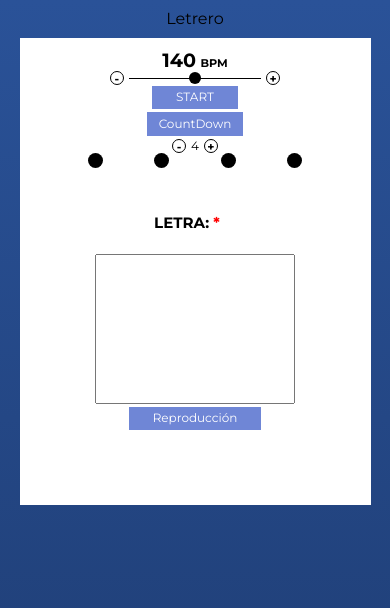
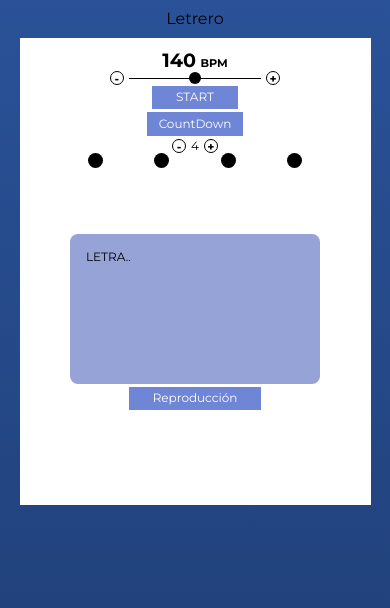
Before and after one commit to GaboBarukel/letrero, a plain HTML site: page index.html in a window 390 px wide. Drawn offline with nearby package versions, Linux system fonts and the light colour scheme.

Commit message:
some style added to the textarea

```diff
--- a/css/style.css
+++ b/css/style.css
@@ -209,18 +209,31 @@ input[type="range"]::-moz-range-track {
   flex-direction: column;
   align-items: center;
 }
-.input label {
-  text-align: center;
-  margin-right: 1rem;
-  font-weight: 700;
-  text-transform: uppercase;
-}
-.input span {
-  color: red;
-}
+
 .input textarea {
   padding: 1rem;
   resize: none;
+  border: none;
+  border-radius: 8px;
+  color: black;
+  background: #95a3d6;
+}
+
+.input textarea::placeholder {
+  text-align: left;
+  font-weight: 500;
+  text-transform: uppercase;
+  color: black;
+}
+
+textarea::-webkit-scrollbar {
+  width: 7px;
+}
+textarea::-webkit-scrollbar-track {
+  background-color: #5c6ca3;
+}
+textarea::-webkit-scrollbar-thumb {
+  background-color: #384e9d;
 }
 
 .input input[type="submit"] {
@@ -307,13 +320,14 @@ input[type="range"]::-moz-range-track {
   .text-container {
     height: 500px;
   }
-  .input label {
-    flex: 0 0 40px;
-    font-size: 30px;
-  }
   .input textarea {
+    font-size: 2em;
     height: 300px;
     width: 600px;
+  }
+  .input textarea::placeholder {
+    flex: 0 0 40px;
+    font-size: 1em;
   }
   .input input[type="submit"] {
     font-size: 30px;
@@ -392,13 +406,14 @@ input[type="range"]::-moz-range-track {
   .text-container {
     height: 300px;
   }
-  .input label {
-    flex: 0 0 40px;
-    font-size: 17px;
-  }
   .input textarea {
+    font-size: 1.2em;
     height: 200px;
     width: 400px;
+  }
+  .input textarea::placeholder {
+    flex: 0 0 40px;
+    font-size: 1em;
   }
   .input input[type="submit"] {
     font-size: 15px;
@@ -491,9 +506,14 @@ input[type="range"]::-moz-range-track {
     justify-content: center;
     align-items: center;
   }
-  .input label {
+  .input textarea {
+    font-size: 1em;
+    height: 180px;
+    width: 450px;
+  }
+  .input textarea::placeholder {
     flex: 0 0 40px;
-    font-size: 15px;
+    font-size: 1em;
   }
   .input input[type="submit"] {
     font-size: 12px;
@@ -510,7 +530,12 @@ input[type="range"]::-moz-range-track {
     font-size: 1em;
   }
   .input textarea {
+    font-size: 12px;
     height: 150px;
-    width: 200px;
+    width: 250px;
+  }
+  .input textarea::placeholder {
+    flex: 0 0 40px;
+    font-size: 12px;
   }
 }
--- a/index.html
+++ b/index.html
@@ -51,8 +51,11 @@
         <div id="text-container" class="text-container">
           <form action="#" id="text-form">
             <div class="input">
-              <label for="lyric-area">Letra: <span>*</span></label>
-              <textarea name="lyric-area" id="lyric-area"></textarea>
+              <textarea
+                name="lyric-area"
+                id="lyric-area"
+                placeholder="Letra.."
+              ></textarea>
             </div>
             <div class="input enviar">
               <input type="submit" value="Reproducción" />
```
